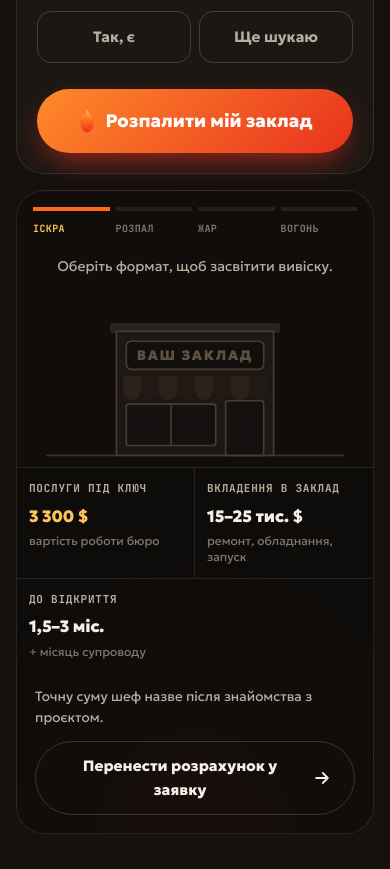
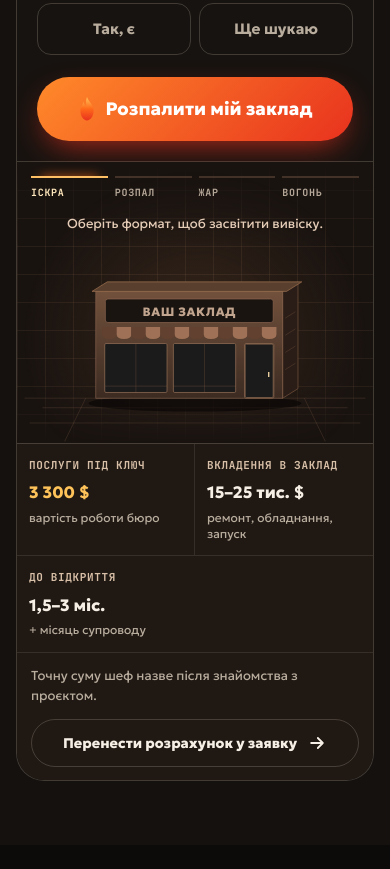
Before and after one commit to mkazymyrowych-afk/buro-restorannykh-rishen, a plain HTML site: page index.html in a window 390 px wide. Shown: the part 1555-2424 px from the top of the page. Drawn offline with Linux system fonts and the light colour scheme.

Commit message:
Переробити калькулятор і анімувати відкриття закладу

```diff
--- a/index.html
+++ b/index.html
@@ -234,8 +234,9 @@ h2 em,h1 em{font-style:normal;color:var(--fire)}
 
 /* price / build-your-venue */
 .price-sec{background:var(--bg2)}
-.build{display:grid;grid-template-columns:.92fr 1.08fr;gap:16px;align-items:stretch}
-.ctrl{background:var(--card);border:1px solid var(--line);border-radius:28px;padding:clamp(20px,3.2vw,36px);display:flex;flex-direction:column;gap:26px}
+.build{display:grid;grid-template-columns:minmax(306px,.62fr) minmax(0,1fr);border:1px solid var(--line2);border-radius:28px;overflow:hidden;background:#171310;isolation:isolate}
+.ctrl,.stagebox,.estimate{min-width:0}
+.ctrl{padding:clamp(20px,2.8vw,32px);display:flex;flex-direction:column;gap:22px;border-right:1px solid var(--line2)}
 .step-h{display:flex;align-items:center;gap:12px;margin-bottom:14px}
 .step-h i{font-style:normal;width:30px;height:30px;border-radius:50%;display:grid;place-items:center;font-family:var(--mono);font-weight:700;font-size:13px;border:1.5px solid var(--line2);color:var(--muted);transition:.3s;flex:none}
 .step-h.done i{background:var(--fire);border-color:var(--fire);color:#fff;box-shadow:0 0 14px rgba(255,106,26,.5)}
@@ -261,64 +262,70 @@ input[type=range]:focus-visible{box-shadow:0 0 0 3px rgba(255,195,90,.45)}
 .ignite{margin-top:auto}
 .ignite .btn{width:100%;font-size:18px;min-height:64px}
 .ignite .btn svg{width:18px;height:24px}
-.stagebox{position:relative;border-radius:28px;overflow:hidden;background:radial-gradient(120% 70% at 50% 100%,#2b150c,#110d0b 62%);border:1px solid var(--line);display:flex;flex-direction:column;min-height:560px}
-.heat{display:grid;grid-template-columns:repeat(4,1fr);gap:6px;padding:20px 22px 0;position:relative;z-index:2}
-.heat div{font-family:var(--mono);font-size:11.5px;font-weight:700;letter-spacing:.08em;text-transform:uppercase;color:var(--dim);padding-top:10px;border-top:4px solid rgba(255,255,255,.08);transition:.5s}
+.stagebox{position:relative;display:flex;flex-direction:column;min-height:470px;isolation:isolate;background:#191310}
+.stagebox::before,.stagebox::after{content:"";position:absolute;inset:0;z-index:-1;pointer-events:none}
+.stagebox::before{background:linear-gradient(#d6a17716 1px,transparent 1px),linear-gradient(90deg,#d6a17716 1px,transparent 1px),radial-gradient(ellipse at 50% 63%,#38271b,transparent 68%);background-size:28px 28px,28px 28px,100% 100%;mask-image:linear-gradient(transparent,#000 30%,#000 78%,transparent)}
+.stagebox::after{background:radial-gradient(ellipse at 50% 74%,#a3391a7d,#5b22116b 36%,transparent 72%);opacity:0;transition:opacity .65s}
+.stagebox[data-stage="3"]::after{opacity:.48}
+.stagebox[data-stage="4"]::after{opacity:1}
+.heat{display:grid;grid-template-columns:repeat(4,minmax(0,1fr));gap:7px;padding:22px 24px 0;z-index:1}
+.heat div{font-family:var(--mono);font-size:11px;font-weight:700;letter-spacing:.07em;text-transform:uppercase;color:#b6a899;padding-top:7px;border-top:2px solid #d3a17838;transition:color .35s,border-color .35s}
 .heat div.on{color:var(--gold);border-color:var(--fire)}
-.heat div.on:last-child{border-color:var(--red);color:#fff}
-.scene{position:relative;flex:1;min-height:300px}
-.scene svg.fac{position:absolute;inset:0;width:100%;height:100%}
-.scene .hint{position:absolute;left:0;right:0;top:18px;text-align:center;font-size:14px;color:var(--muted);transition:opacity .4s;padding:0 16px}
+.heat div[aria-current]{color:#ffe8bb;border-color:#ffbf65;box-shadow:0 -9px 11px -10px var(--fire)}
+.scene{position:relative;display:grid;align-content:end;flex:1;min-height:340px}
+.scene svg.fac{display:block;width:100%;height:auto;max-height:420px}
+.scene .hint{position:relative;z-index:1;text-align:center;font-size:13px;color:#e5cdb8;padding:13px 14px 0;min-height:37px}
 #burst{position:absolute;inset:0;width:100%;height:100%;pointer-events:none}
-.out{display:grid;grid-template-columns:1.15fr 1.15fr .9fr;border-top:1px solid var(--line);background:rgba(13,11,10,.65);position:relative;z-index:2}
-.out div{padding:16px 18px;border-right:1px solid var(--line)}
+.estimate{grid-column:1/-1;border-top:1px solid var(--line2);background:#1f1813}
+.out{display:grid;grid-template-columns:1fr 1fr 1fr}
+.out div{min-width:0;padding:19px clamp(14px,2.3vw,30px);border-right:1px solid var(--line)}
 .out div:last-child{border-right:0}
-.out span{display:block;font-family:var(--mono);font-size:11px;letter-spacing:.07em;text-transform:uppercase;color:var(--muted);font-weight:700}
-.out b{display:block;font-weight:900;font-size:clamp(18px,1.9vw,25px);margin-top:6px;letter-spacing:-.01em;white-space:nowrap}
+.out span{display:block;font-family:var(--mono);font-size:11px;letter-spacing:.06em;text-transform:uppercase;color:#d8bfa7;font-weight:700}
+.out b{display:block;font-weight:800;font-size:clamp(16px,2.05vw,28px);margin-top:6px;overflow-wrap:anywhere}
 .out b.big{color:var(--gold)}
-.out small{display:block;color:var(--dim);font-size:12px;margin-top:3px;line-height:1.35}
-.send{padding:14px 18px 18px;display:flex;gap:12px;align-items:center;justify-content:space-between;flex-wrap:wrap;background:rgba(13,11,10,.65);position:relative;z-index:2}
-.send p{font-size:13.5px;color:var(--muted);max-width:330px}
-.send .btn{min-height:50px;padding:12px 22px;font-size:15px}
-.fac .body{fill:#1d1814;stroke:#4a3b30;stroke-width:2}
-.fac .roof{fill:#2a221c}
-.fac .sign{fill:#120e0c;stroke:#4a3b30;stroke-width:2;transition:stroke .6s}
-.fac .signtxt{fill:#5f5044;font-family:Geologica,sans-serif;font-weight:900;letter-spacing:2px;transition:fill .6s}
-.fac .win{fill:#141110;stroke:#4a3b30;stroke-width:2;transition:fill .9s}
-.fac .mull{stroke:#4a3b30;stroke-width:2}
-.fac .aw{fill:#2c221b;transition:fill .6s}
-.fac .aw2{fill:#211a15;transition:fill .6s}
-.fac .door{fill:#141110;stroke:#4a3b30;stroke-width:2;transition:fill .9s}
-.fac .ppl{opacity:0;transition:opacity .8s .3s}
-.fac .open{opacity:0;transform:translateY(-14px);transition:opacity .5s .2s,transform .7s .2s cubic-bezier(.3,1.6,.5,1)}
-.fac .roofflame{opacity:0;transform-box:fill-box;transform-origin:50% 100%;transform:scale(.2);transition:opacity .5s,transform .8s cubic-bezier(.3,1.6,.5,1)}
-.fac .glow{opacity:0;transition:opacity 1s}
-.fac .gnd{stroke:#3a2e26;stroke-width:2}
-.fac.lv2 .sign{stroke:#ff6a1a}
-.fac.lv2 .signtxt{fill:#ffc35a;filter:url(#neon)}
-.fac.lv2 .aw{fill:#e8321e}.fac.lv2 .aw2{fill:#f3ece0}
-.fac.lv3 .win{fill:url(#warm)}
-.fac.lv3 .glow{opacity:.85}
-.fac.lv4 .door{fill:url(#warm)}
-.fac.lv4 .ppl{opacity:1}
-.fac.lv4 .open{opacity:1;transform:none}
-.fac.lv4 .roofflame{opacity:1;transform:scale(1)}
+.out small{display:block;color:var(--muted);font-size:12px;margin-top:3px;line-height:1.35}
+.send{padding:13px clamp(14px,2.3vw,30px);display:flex;gap:12px;align-items:center;justify-content:space-between;flex-wrap:wrap;border-top:1px solid var(--line)}
+.send p{font-size:13px;color:var(--muted)}
+.send .btn{min-height:48px;padding:10px 19px;font-size:14px;white-space:normal}
+.fac .wall{fill:url(#wall);stroke:#8c6650;stroke-width:1}
+.fac .side{fill:#2a1d17;stroke:#7e5943;stroke-width:1}
+.fac .roof{fill:#59402e;stroke:#a67854;stroke-width:1}
+.fac .sign{fill:#1a1410;stroke:#926953;transition:stroke .38s}
+.fac .signtxt{fill:#c2a58e;font-family:Geologica,sans-serif;font-weight:800;letter-spacing:1px;transition:fill .38s}
+.fac .glass{fill:#1c1b1b;stroke:#a27a5e;transition:fill .7s}
+.fac .mull,.fac .brick{stroke:#a7795654;fill:none}
+.fac .aw{fill:#634131;transition:fill .45s}
+.fac .aw2{fill:#9f7257;transition:fill .45s}
+.fac .lighting,.fac .opening{opacity:0;transition:opacity .65s}
+.fac .opening{transition-delay:.16s}
+.fac .door-leaf{transform-box:fill-box;transform-origin:left center;transition:transform .8s cubic-bezier(.2,.7,.2,1)}
+.fac.lv2 .sign{stroke:#ffad5d}
+.fac.lv2 .signtxt{fill:#ffe4ac;filter:drop-shadow(0 0 4px #ff6a1a)}
+.fac.lv2 .aw{fill:#bc4827}
+.fac.lv2 .aw2{fill:#e3b48c}
+.fac.lv3 .glass{fill:url(#warm)}
+.fac.lv3 .lighting,.fac.lv4 .opening{opacity:1}
+.fac.lv4 .door-leaf{transform:scaleX(.23) skewY(12deg)}
+.venue-icon{fill:none;stroke:#fff0bf;stroke-width:1.6;stroke-linecap:round;stroke-linejoin:round}
 .calc-sum{display:flex;gap:10px;align-items:center;background:rgba(255,106,26,.12);border:1px solid rgba(255,106,26,.4);border-radius:14px;padding:10px 14px;font-size:14px;font-weight:700;margin-top:14px}
 .calc-sum svg{width:16px;height:22px;flex:none}
 .calc-sum[hidden]{display:none}
 @media (max-width:900px){
-  .build{grid-template-columns:1fr}
-  .stagebox{min-height:430px}
+  .build{grid-template-columns:minmax(0,1fr)}
+  .ctrl{border-right:0;border-bottom:1px solid var(--line2)}
+  .stagebox{min-height:0}
+  .scene{min-height:0}
 }
 @media (max-width:620px){
-  .fchips{grid-template-columns:repeat(4,1fr);gap:6px}
-  .fchip{font-size:11.5px;padding:10px 2px 8px}
-  .out{grid-template-columns:1fr 1fr}
+  .fchips{grid-template-columns:repeat(4,minmax(0,1fr));gap:6px}
+  .fchip{font-size:11.5px;padding:10px 2px 8px;overflow-wrap:anywhere}
+  .out{grid-template-columns:repeat(2,minmax(0,1fr))}
+  .out div{padding:13px 12px}
   .out div:last-child{grid-column:1/-1;border-top:1px solid var(--line)}
   .out div:nth-child(2){border-right:0}
-  .heat{padding:16px 16px 0}
-  .heat div{font-size:10px;letter-spacing:.04em}
-  .stagebox{min-height:400px}
+  .out b{font-size:clamp(14px,4.25vw,18px)}
+  .heat{padding:14px 14px 0}
+  .heat div{font-size:10px}
   .send .btn{width:100%}
 }
 
@@ -449,16 +456,9 @@ section[id],.stagebox,#draftTitle{scroll-margin-top:90px}
 .hero h1{text-wrap:balance}
 .hero-vis .main img{object-position:50% 58%}
 .hero-vis .tag{font-size:11px}
-.build{grid-template-columns:minmax(0,.92fr) minmax(0,1.08fr)}
-.out b{white-space:normal;overflow-wrap:anywhere}
-.scene .hint{z-index:1}
-.scene svg.fac{top:38px;height:calc(100% - 38px)}
-.venue-icon{opacity:0;fill:none;stroke:#5b2918;stroke-width:1.7;stroke-linecap:round;stroke-linejoin:round;transition:opacity .5s}
-.lv3 .venue-icon{opacity:.9}
 .draft pre{white-space:pre-wrap;overflow-wrap:anywhere;font:inherit;font-size:14px;margin-top:16px;background:var(--bg);border:1px solid var(--line2);border-radius:14px;padding:16px}
 .draft .btn+.btn{margin-top:10px}
 @media (max-width:900px){
-  .build{grid-template-columns:minmax(0,1fr)}
   .hero-vis .tag{bottom:12px}
   .mnav{max-height:calc(100dvh - 76px);overflow:auto}
 }
@@ -475,12 +475,6 @@ section[id],.stagebox,#draftTitle{scroll-margin-top:90px}
   .stats{margin-top:12px;border-radius:14px}
   .stat{padding:10px 12px}
   .stat span{margin-top:5px}
-  .fchips{grid-template-columns:repeat(4,minmax(0,1fr))}
-  .fchip{overflow-wrap:anywhere}
-  .scene{min-height:230px}
-  .out div{padding:12px}
-  .out b{font-size:clamp(14px,4.25vw,18px)}
-  .send .btn{white-space:normal}
   .form{min-width:0}
 }
 </style>
@@ -597,7 +591,7 @@ section[id],.stagebox,#draftTitle{scroll-margin-top:90px}
         <span class="eyebrow rv">Попередній бюджет запуску</span>
         <h2 class="rv d1">Розпаліть <em>свій заклад</em></h2>
       </div>
-      <p class="lead rv d2">Оберіть формат, площу й наявність приміщення. Вивіска засвітиться, а під фасадом з’явиться бюджет запуску.</p>
+      <p class="lead rv d2">Оберіть формат і площу, щоб оцінити бюджет. Потім запаліть вивіску та відкрийте двері свого закладу.</p>
     </div>
     <div class="build rv">
       <div class="ctrl">
@@ -633,9 +627,11 @@ section[id],.stagebox,#draftTitle{scroll-margin-top:90px}
         <div class="heat" id="heat"><div>Іскра</div><div>Розпал</div><div>Жар</div><div>Вогонь</div></div>
         <div class="scene">
           <p class="hint" id="hint" role="status">Оберіть формат, щоб засвітити вивіску.</p>
-          <svg class="fac" id="fac" viewBox="26 44 348 232" preserveAspectRatio="xMidYMax meet" role="img" aria-label="Ілюстрація вашого майбутнього закладу"></svg>
+          <svg class="fac" id="fac" viewBox="0 0 560 322" preserveAspectRatio="xMidYMax meet" role="img" aria-label="Ілюстрація вашого майбутнього закладу"></svg>
           <canvas id="burst" aria-hidden="true"></canvas>
         </div>
+      </div>
+      <div class="estimate">
         <div class="out">
           <div><span>Послуги під ключ</span><b class="big" id="priceOut">3 300 $</b><small>вартість роботи бюро</small></div>
           <div><span>Вкладення в заклад</span><b id="invOut">15–25 тис. $</b><small>ремонт, обладнання, запуск</small></div>
@@ -1041,7 +1037,7 @@ $$('.toggle button').forEach(b=>b.addEventListener('click',()=>setMode(b.dataset
 setMode('has');
 
 /* build-your-venue */
-const area=$('#area'), out=$('#areaOut'), pOut=$('#priceOut'), iOut=$('#invOut'), tOut=$('#termOut'), tNote=$('#termNote'), fac=$('#fac'), heat=$$('#heat div'), hint=$('#hint'), igBtn=$('#igniteBtn');
+const area=$('#area'), out=$('#areaOut'), pOut=$('#priceOut'), iOut=$('#invOut'), tOut=$('#termOut'), tNote=$('#termNote'), fac=$('#fac'), stagebox=$('.stagebox'), heat=$$('#heat div'), hint=$('#hint'), igBtn=$('#igniteBtn');
 const tiers=[{max:20,fee:2800,investment:[10,18]},{max:40,fee:3300,investment:[15,25]},{max:60,fee:3600,investment:[20,40]},{max:80,fee:4800,investment:[35,65]},{max:Infinity}];
 const tierOf=sqm=>tiers.findIndex(tier=>sqm<=tier.max);
 function estimate(sqm){
@@ -1051,39 +1047,52 @@ function estimate(sqm){
   return {fee:tier.fee.toLocaleString('uk-UA')+' $',investment:`${low}–${high} тис. $`,term:'1,5–3 міс.'};
 }
 const S={f:null,s:'ВАШ ЗАКЛАД',area:35,prem:null,ft:false,at:false,lit:false};
-let facadeKey='';
+let facadeKey='', burstFrame;
 function facade(tier,label,icon){
-  const W=[130,190,240,290,330][tier], H=[140,150,160,172,180][tier], G=262, x=(400-W)/2, y=G-H;
-  const nWin=[1,1,2,3,3][tier], door=tier>0, doorW=46;
-  let s='<defs><linearGradient id="warm" x1="0" y1="0" x2="0" y2="1"><stop offset="0" stop-color="#ffd98a"/><stop offset="1" stop-color="#ff8a2a"/></linearGradient><radialGradient id="flr" cx=".5" cy=".5" r=".5"><stop offset="0" stop-color="#ff7a1a" stop-opacity=".55"/><stop offset="1" stop-color="#ff7a1a" stop-opacity="0"/></radialGradient><filter id="neon" x="-20%" y="-60%" width="140%" height="220%"><feGaussianBlur stdDeviation="2.4" result="b"/><feMerge><feMergeNode in="b"/><feMergeNode in="SourceGraphic"/></feMerge></filter></defs>';
-  s+=`<ellipse class="glow" cx="200" cy="${G+6}" rx="${W*.9}" ry="26" fill="url(#flr)"/>`;
-  s+=`<line class="gnd" x1="20" y1="${G}" x2="380" y2="${G}"/>`;
-  s+=`<rect class="roof" x="${x-8}" y="${y-10}" width="${W+16}" height="12" rx="3"/>`;
-  s+=`<rect class="body" x="${x}" y="${y}" width="${W}" height="${H}"/>`;
-  const sw=W-24, fs=Math.min(19,Math.max(9,(sw-14)/(label.length*0.92)));
-  s+=`<rect class="sign" x="${x+12}" y="${y+12}" width="${sw}" height="34" rx="6"/>`;
-  s+=`<text class="signtxt" x="200" y="${y+29}" text-anchor="middle" dominant-baseline="central" font-size="${fs.toFixed(1)}">${label}</text>`;
-  const ay=y+54, n=Math.max(4,Math.round((W-16)/22)), stw=(W-16)/n;
-  for(let i=0;i<n;i++){const c=i%2?'aw2':'aw';s+=`<rect class="${c}" x="${(x+8+i*stw).toFixed(1)}" y="${ay}" width="${(stw+.5).toFixed(1)}" height="18"/><circle class="${c}" cx="${(x+8+i*stw+stw/2).toFixed(1)}" cy="${ay+18}" r="${(stw/2).toFixed(1)}"/>`}
-  const wy=ay+34, wh=G-wy-12, whh=tier?wh:wh*.55;
-  const a0=x+12, a1=x+W-12-(door?doorW+12:0), gap=10, ww=(a1-a0-gap*(nWin-1))/nWin;
-  for(let i=0;i<nWin;i++){const wx=a0+i*(ww+gap);s+=`<rect class="win" x="${wx.toFixed(1)}" y="${wy}" width="${ww.toFixed(1)}" height="${whh.toFixed(1)}" rx="3"/>`;if(ww>60)s+=`<line class="mull" x1="${(wx+ww/2).toFixed(1)}" y1="${wy}" x2="${(wx+ww/2).toFixed(1)}" y2="${(wy+whh).toFixed(1)}"/>`}
-  if(!tier)s+=`<rect class="body" x="${x+12}" y="${(wy+whh+6).toFixed(1)}" width="${W-24}" height="10" rx="2"/>`;
-  const tag=(cx,ty)=>`<rect x="${cx-34}" y="${ty}" width="68" height="16" rx="3" fill="#e8321e"/><text x="${cx}" y="${ty+8.5}" text-anchor="middle" dominant-baseline="central" font-family="Geologica,sans-serif" font-weight="900" font-size="8.5" letter-spacing="1" fill="#fff">ВІДЧИНЕНО</text>`;
-  if(door){const dx=x+W-12-doorW, cx=Math.min(dx+doorW/2,x+W-36);s+=`<rect class="door" x="${dx}" y="${wy-4}" width="${doorW}" height="${G-wy+4}" rx="3"/>`;
-    s+=`<g class="open"><path d="M${cx-12} ${wy+10} L${dx+doorW/2} ${wy} L${cx+12} ${wy+10}" fill="none" stroke="#ffc35a" stroke-width="1.5"/>${tag(cx,wy+10)}</g>`}
-  else s+=`<g class="open">${tag(200,wy+8)}</g>`;
-  const pc=Math.min(4,tier+2); let p='';
-  for(let i=0;i<pc;i++){const px=x+16+i*((W-36)/Math.max(1,pc-1))*(door?.72:1), ph=32+(i%3)*5;p+=`<g transform="translate(${px.toFixed(1)} ${G})"><circle cx="0" cy="${-ph-7}" r="7" fill="#0d0b0a"/><path d="M-9 0 Q-9 ${-ph+4} 0 ${-ph+2} Q9 ${-ph+4} 9 0Z" fill="#0d0b0a"/></g>`}
-  s+=`<g class="ppl">${p}</g>`;
-  if(icon){
-    const windowX=a0+ww/2-12;
-    s+=`<use class="venue-icon" href="${icon}" x="${windowX}" y="${wy+4}" width="24" height="24"/>`;
+  const width=[238,294,342,390,430][tier], height=[157,168,175,183,192][tier];
+  const ground=252, x=(560-width)/2-9, y=ground-height, right=x+width;
+  const depth=24, glassY=y+82, glassH=ground-glassY-9;
+  const doorW=tier===0?38:46, doorX=right-doorW-14;
+  const windows=[1,2,2,3,3][tier], gap=10;
+  const windowW=(doorX-x-28-gap*(windows-1))/windows;
+  let svg=`<defs>
+    <linearGradient id="wall" x2="0" y2="1"><stop stop-color="#72513c"/><stop offset="1" stop-color="#3c2b22"/></linearGradient>
+    <linearGradient id="warm" x2="0" y2="1"><stop stop-color="#fbc67e"/><stop offset="1" stop-color="#af4824"/></linearGradient>
+    <radialGradient id="streetGlow"><stop stop-color="#ff8a38" stop-opacity=".66"/><stop offset="1" stop-color="#f56c20" stop-opacity="0"/></radialGradient>
+    <linearGradient id="doorLight" x2="0" y2="1"><stop stop-color="#ffca72" stop-opacity=".58"/><stop offset="1" stop-color="#ff6a1a" stop-opacity="0"/></linearGradient>
+  </defs>
+  <path d="M12 252H548M40 267H520M20 291H540M108 252L75 320M452 252L485 320" fill="none" stroke="#997359" stroke-opacity=".32"/>
+  <ellipse cx="280" cy="260" rx="${width*.57}" ry="13" fill="#080605" opacity=".65"/>
+  <ellipse class="lighting" cx="280" cy="263" rx="${width*.53}" ry="43" fill="url(#streetGlow)"/>
+  <path class="side" d="M${right} ${y}l${depth} -15v${height}l-${depth} 15z"/>
+  <rect class="wall" x="${x}" y="${y}" width="${width}" height="${height}"/>
+  <path class="roof" d="M${x-6} ${y}l${depth} -15h${width+12}l-${depth} 15z"/>
+  <path class="brick" d="M${right+4} ${y+42}l16 -10m-16 37 16 -10m-16 37 16 -10m-16 37 16 -10"/>
+  <rect class="sign" x="${x+15}" y="${y+12}" width="${width-30}" height="37" rx="4"/>
+  <text class="signtxt" x="${x+width/2+(icon?12:0)}" y="${y+31}" text-anchor="middle" dominant-baseline="central" font-size="${tier===0?15:19}">${label}</text>`;
+  if(icon)svg+=`<use class="venue-icon" href="${icon}" x="${x+28}" y="${y+20}" width="21" height="21"/>`;
+  const strips=Math.round((width-20)/22), stripW=(width-20)/strips;
+  for(let i=0;i<strips;i++){
+    const stripX=x+10+i*stripW;
+    svg+=`<path class="${i%2?'aw2':'aw'}" d="M${stripX} ${y+56}h${stripW+.12}v12q0 7 -${stripW/2} 7t-${stripW/2+.12} -7z"/>`;
   }
-  s+=`<g class="roofflame"><use href="#mark" x="${200-15}" y="${y-56}" width="30" height="42"/></g>`;
-  fac.innerHTML=s;
+  for(let i=0;i<windows;i++){
+    const windowX=x+14+i*(windowW+gap);
+    svg+=`<rect class="glass" x="${windowX}" y="${glassY}" width="${windowW}" height="${glassH}" rx="2"/>
+    <path class="mull" d="M${windowX+windowW/2} ${glassY}v${glassH}m-${windowW/2} -10h${windowW}"/>
+    <path class="lighting" d="M${windowX+8} ${glassY+6}h5l-11 20v-8z" fill="#fff4ca" opacity=".5"/>`;
+  }
+  svg+=`<path class="opening" d="M${doorX} ${ground}h${doorW}l33 50h-${doorW+66}z" fill="url(#doorLight)"/>
+  <rect x="${doorX}" y="${glassY}" width="${doorW}" height="${glassH+9}" rx="2" fill="#100b09" stroke="#a27a5e"/>
+  <g class="opening"><rect x="${doorX+2}" y="${glassY+2}" width="${doorW-4}" height="${glassH+5}" rx="2" fill="url(#warm)"/>
+  <path d="M${doorX+4} ${ground-29}h${doorW-8}m-${doorW-8} 12h${doorW-8}" stroke="#86432c" opacity=".65"/></g>
+  <g class="door-leaf"><rect class="glass" x="${doorX+1}" y="${glassY+1}" width="${doorW-2}" height="${glassH+7}" rx="2"/>
+  <path d="M${doorX+doorW-8} ${glassY+glassH*.58}v8" stroke="#ffe3ae" stroke-width="2"/></g>
+  <g class="opening"><rect x="${doorX+doorW/2-31}" y="${glassY-14}" width="62" height="15" rx="3" fill="#7b351d" stroke="#ffb463"/>
+  <text x="${doorX+doorW/2}" y="${glassY-6}" text-anchor="middle" dominant-baseline="central" fill="#fff3d6" font-size="8" font-family="JetBrains Mono,monospace" font-weight="700">ВІДЧИНЕНО</text></g>`;
+  fac.innerHTML=svg;
 }
-const lvl=()=>S.lit?4:1+(S.ft?1:0)+((S.at||S.prem)?1:0);
+const lvl=()=>S.lit?4:S.ft?(S.at||S.prem?3:2):1;
 function render(){
   const a=+area.value; S.area=a; out.textContent=a;
   area.style.setProperty('--p',((a-area.min)/(area.max-area.min)*100)+'%');
@@ -1093,6 +1102,7 @@ function render(){
     facade(ti,S.s,S.icon);
     facadeKey=key;
   }
+  stagebox.dataset.stage=L;
   fac.classList.toggle('lv2',L>=2);
   fac.classList.toggle('lv3',L>=3);
   fac.classList.toggle('lv4',L>=4);
@@ -1112,13 +1122,14 @@ function render(){
 }
 function burst(){
   const cv=$('#burst'); if(reduce||!cv)return;
+  cancelAnimationFrame(burstFrame);
   const ctx=cv.getContext('2d'), d=Math.min(devicePixelRatio||1,2), W=cv.offsetWidth, H=cv.offsetHeight;
   cv.width=W*d; cv.height=H*d; ctx.setTransform(d,0,0,d,0,0);
   const ps=Array.from({length:110},()=>({x:W/2+(Math.random()-.5)*W*.5,y:H*.7,vx:(Math.random()-.5)*3.2,vy:-(Math.random()*5+2.5),r:Math.random()*2.2+.8,l:0,m:Math.random()*50+50}));
   (function f(){ctx.clearRect(0,0,W,H);ctx.globalCompositeOperation='lighter';let alive=0;
     for(const p of ps){if(p.l>p.m)continue;alive++;p.l++;p.x+=p.vx;p.y+=p.vy;p.vy+=.07;const k=1-p.l/p.m;
       const g=ctx.createRadialGradient(p.x,p.y,0,p.x,p.y,p.r*4);g.addColorStop(0,`rgba(255,${200-p.l*1.5|0},80,${k})`);g.addColorStop(1,'rgba(232,50,30,0)');ctx.fillStyle=g;ctx.beginPath();ctx.arc(p.x,p.y,p.r*4,0,7);ctx.fill()}
-    if(alive)requestAnimationFrame(f);else ctx.clearRect(0,0,W,H)})();
+    if(alive)burstFrame=requestAnimationFrame(f);else ctx.clearRect(0,0,W,H)})();
 }
 $$('#fchips .fchip').forEach(c=>c.addEventListener('click',()=>{
   $$('#fchips .fchip').forEach(x=>x.setAttribute('aria-pressed',x===c));
@@ -1135,7 +1146,8 @@ igBtn.addEventListener('click',()=>{
     return;
   }
   S.lit=true; render();
-  if(innerWidth<=900){$('.stagebox').scrollIntoView({behavior:reduce?'auto':'smooth',block:'start'});if(!reduce)setTimeout(burst,450)}else burst();
+  if(innerWidth<=900)stagebox.scrollIntoView({behavior:reduce?'auto':'smooth',block:'start'});
+  burst();
   igBtn.innerHTML='<svg aria-hidden="true" viewBox="0 0 30 40"><use href="#flame"/></svg>Показати запалений фасад';
   $('#sendBtn').classList.replace('btn-ghost','btn-fire');
 });
```
